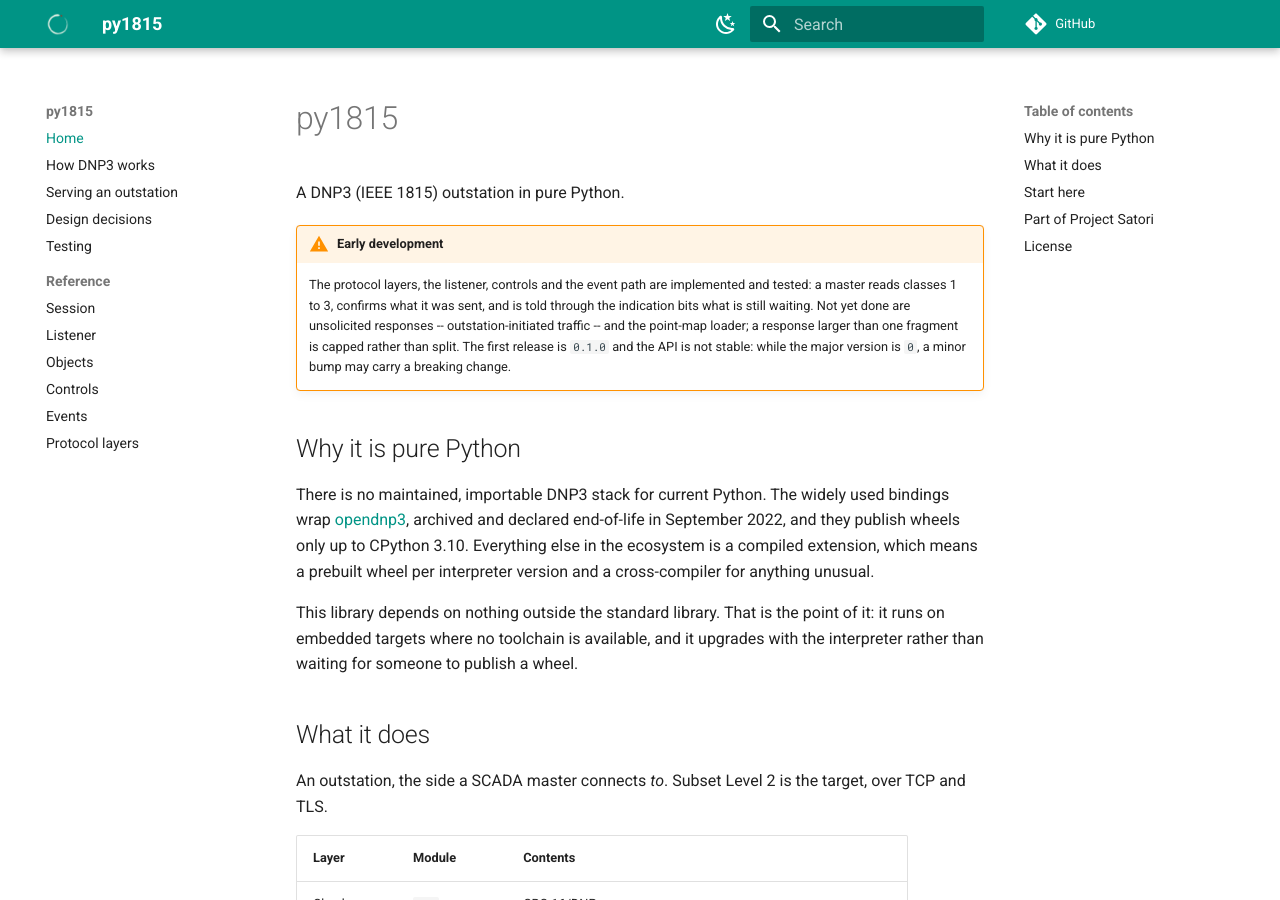
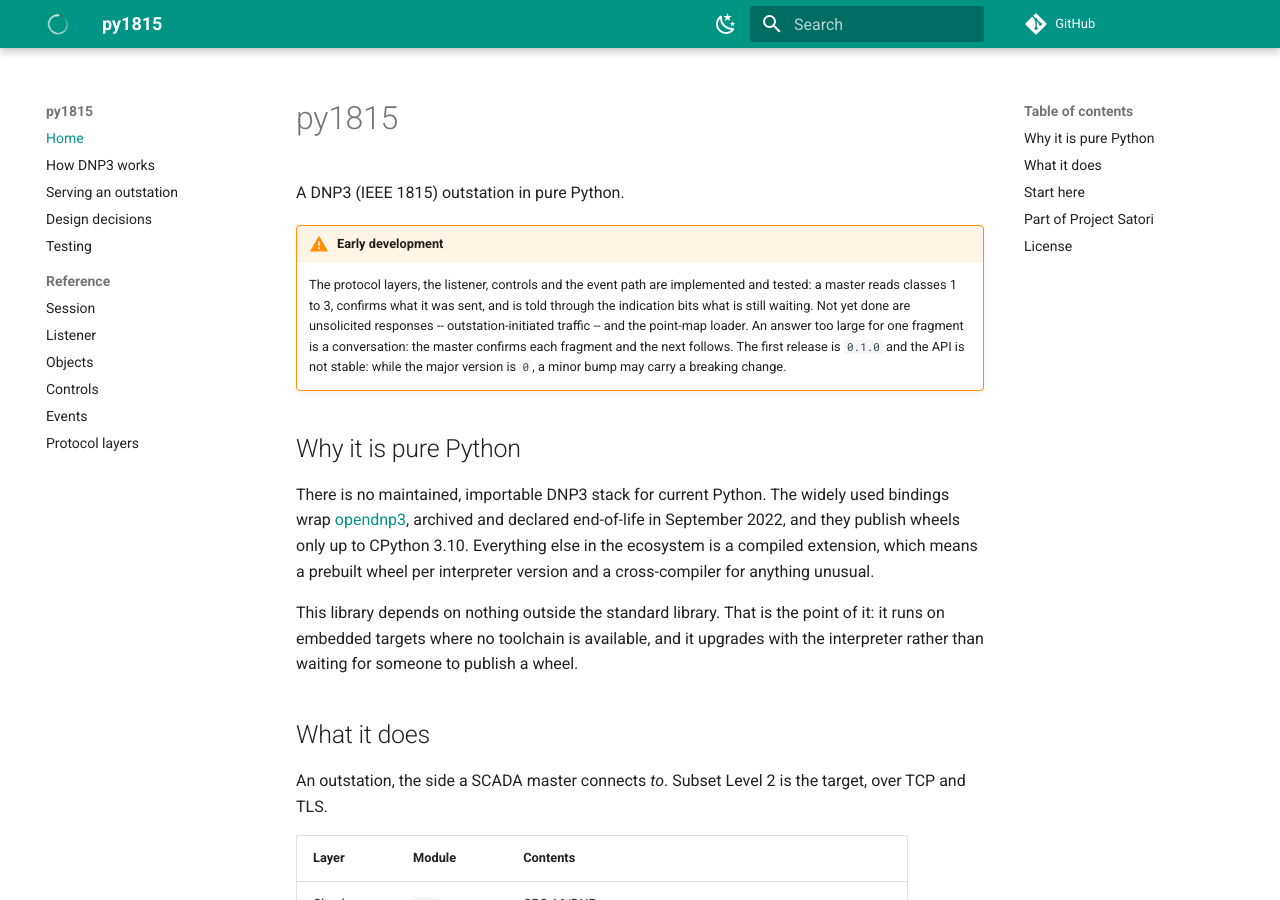
Before and after one commit to DERSecurity/py1815, an MkDocs documentation site: the page built from docs/index.md, in a window 1280 px wide and 900 px high. Built offline with MkDocs 1.6.1 and Material for MkDocs 9.7.7, drawn with Linux system fonts in a browser that asks for light colours; comment, search, counter and statistics services are not loaded.

Commit message:
Say what the library does, in the two places that still said otherwise
Two findings from the review of #38, both of which a tag would freeze
into the sdist and the published documentation site.

docs/outstation.md was a third place saying nothing had been released.
The sweep in #38 found README.md and docs/index.md and stopped at two,
and that file is in the mkdocs nav and in the sdist, so a release would
have shipped documentation denying there had been one.

Both docs/index.md and docs/outstation.md also described a response
larger than one fragment as capped rather than split. That stopped being
true when multi-fragment responses landed, and #36 put a three-fragment
conversation on the wire in CI. The README says the opposite, so the
front page of the documentation contradicted the front page of the
repository -- and it understated the library to exactly the reader a
release is for, who reads the status block rather than the changelog.

The two files carry the same paragraph, which is how one edit caught the
tail of it and missed the clause before.

Also rewraps the paragraph in all three: the earlier edit left a
124-character line where the rest wraps between 91 and 98.

```diff
--- a/docs/index.md
+++ b/docs/index.md
@@ -7,9 +7,10 @@ A DNP3 (IEEE 1815) outstation in pure Python.
     implemented and tested: a master reads classes 1 to 3, confirms what it was
     sent, and is told through the indication bits what is still waiting. Not yet
     done are unsolicited responses -- outstation-initiated traffic -- and the
-    point-map loader; a response larger than one fragment is capped rather than
-    split. The first release is `0.1.0` and the API is not stable: while the
-    major version is `0`, a minor bump may carry a breaking change.
+    point-map loader. An answer too large for one fragment is a conversation:
+    the master confirms each fragment and the next follows. The first release is
+    `0.1.0` and the API is not stable: while the major version is `0`, a minor
+    bump may carry a breaking change.
 
 ## Why it is pure Python
 
```
Also changed, not shown: README.md (+3 -2 lines), docs/outstation.md (+4 -2 lines).
